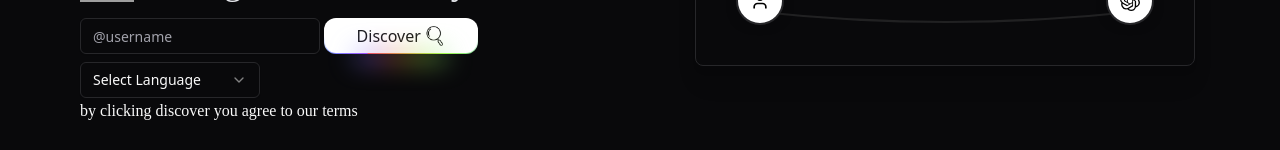
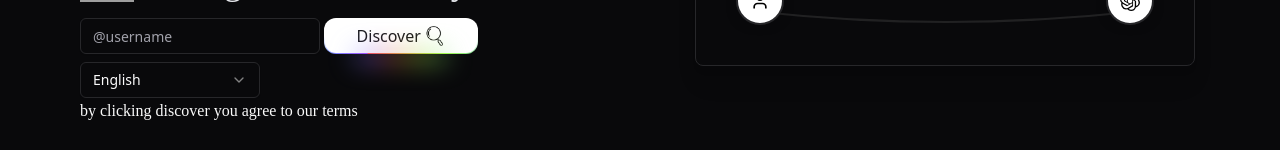
Before and after one commit to ZEESHAN-HASAN-KHAN/InstagramRoast, a React (Vite) app in the folder frontEnd/: page / in a window 1280 px wide. Shown: the part 242-392 px from the top of the page. Built offline with nearby package versions, Linux system fonts and the light colour scheme; no server answers; grey boxes are pictures that could not be loaded; a web font is replaced by a local one.

Commit message:
Add language selection to Hero component and refactor SelectDemo

```diff
--- a/frontEnd/src/my_components/Hero.tsx
+++ b/frontEnd/src/my_components/Hero.tsx
@@ -20,6 +20,7 @@ export function Hero() {
   const { theme } = useTheme();
   const [uname, setUname] = useState("");
   const [roastCount, setRoastCount] = useState(0);
+  const [language, setLanguage] = useState("english");
   const navigate = useNavigate();
   async function discover() {
     // send this data to backend
@@ -39,7 +40,7 @@ export function Hero() {
       const data = await result.json();
       setRoastCount(data.count);
     } catch (error) {
-      console.error("This is error");
+      console.error("This is error", error);
     }
   };
   useEffect(() => {
@@ -63,7 +64,7 @@ export function Hero() {
         </AnimatedGradientText>
       </div>
 
-      <div className="flex flex-col lg:flex-row  ">
+      <div className="flex flex-col lg:flex-row">
         {/* :Left Section */}
         <div className="lg:w-1/2 ml-5 mt-5 lg:ml-20 lg:mt-10">
           <div>
@@ -109,7 +110,12 @@ export function Hero() {
             </RainbowButton>
           </div>
           {/* Agreement */}
-          <SelectDemo />
+          <SelectDemo
+            value={language}
+            onChange={(e) => {
+              setLanguage(e);
+            }}
+          />
           <span
             style={{
               fontFamily: "Roboto Slab",
--- a/frontEnd/src/my_components/SelectDemo.tsx
+++ b/frontEnd/src/my_components/SelectDemo.tsx
@@ -1,5 +1,3 @@
-import * as React from "react";
-
 import {
   Select,
   SelectContent,
@@ -10,20 +8,28 @@ import {
   SelectValue,
 } from "@/components/ui/select";
 
-export function SelectDemo() {
+interface SelectDemoProps {
+  value: string;
+  onChange: (value: string) => void;
+}
+
+export function SelectDemo({value, onChange}: SelectDemoProps) {
   return (
-    <Select>
+    <Select
+      value={value}
+      onValueChange={onChange}
+      >
       <SelectTrigger className="w-[180px]">
         <SelectValue placeholder="Select Language" />
       </SelectTrigger>
       <SelectContent>
         <SelectGroup>
           <SelectLabel>Language</SelectLabel>
-          <SelectItem value="apple">English</SelectItem>
-          <SelectItem value="banana">Hindi</SelectItem>
-          <SelectItem value="blueberry">Urdu</SelectItem>
-          <SelectItem value="grapes">Spanish</SelectItem>
-          <SelectItem value="pineapple">Germany</SelectItem>
+          <SelectItem value="english">English</SelectItem>
+          <SelectItem value="hindi">Hindi</SelectItem>
+          <SelectItem value="urdu">Urdu</SelectItem>
+          <SelectItem value="spanish">Spanish</SelectItem>
+          <SelectItem value="germany">Germany</SelectItem>
           {/* <SelectItem value="pineapple">French</SelectItem> */}
         </SelectGroup>
       </SelectContent>
```
